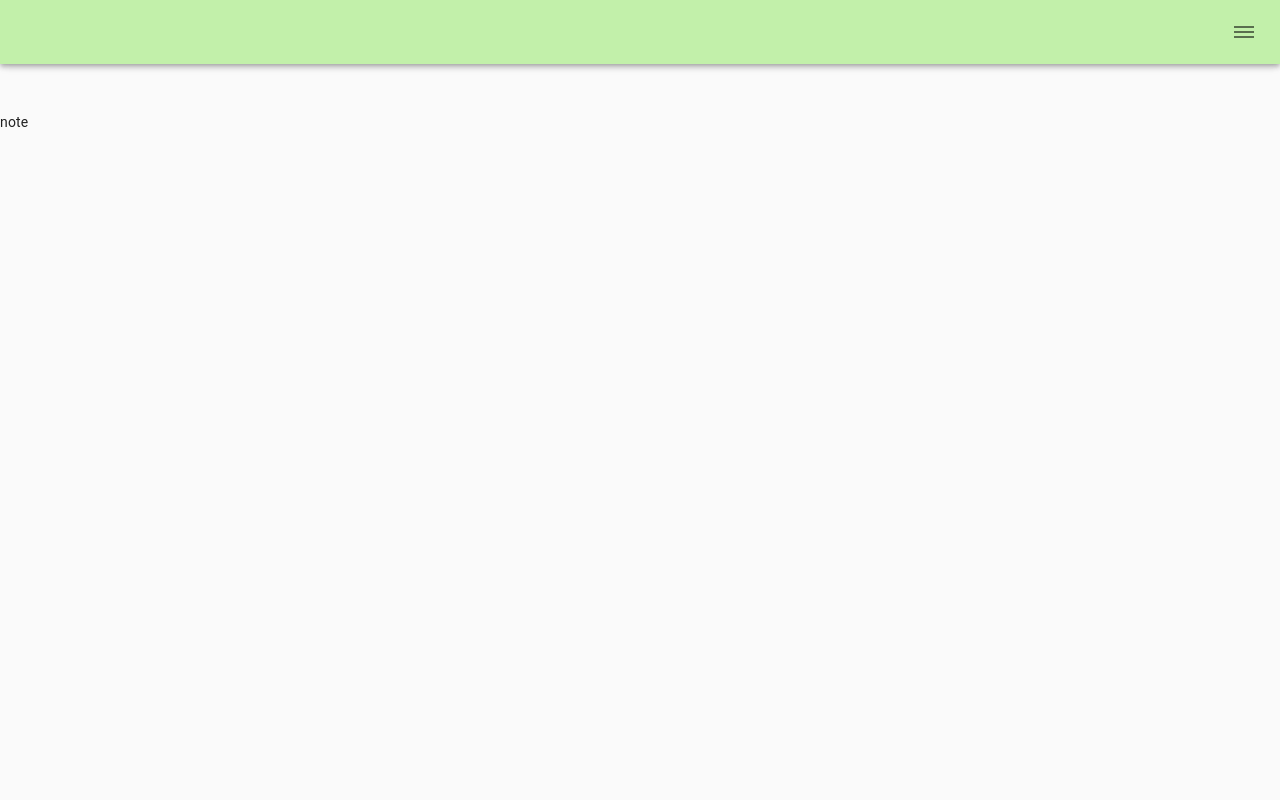
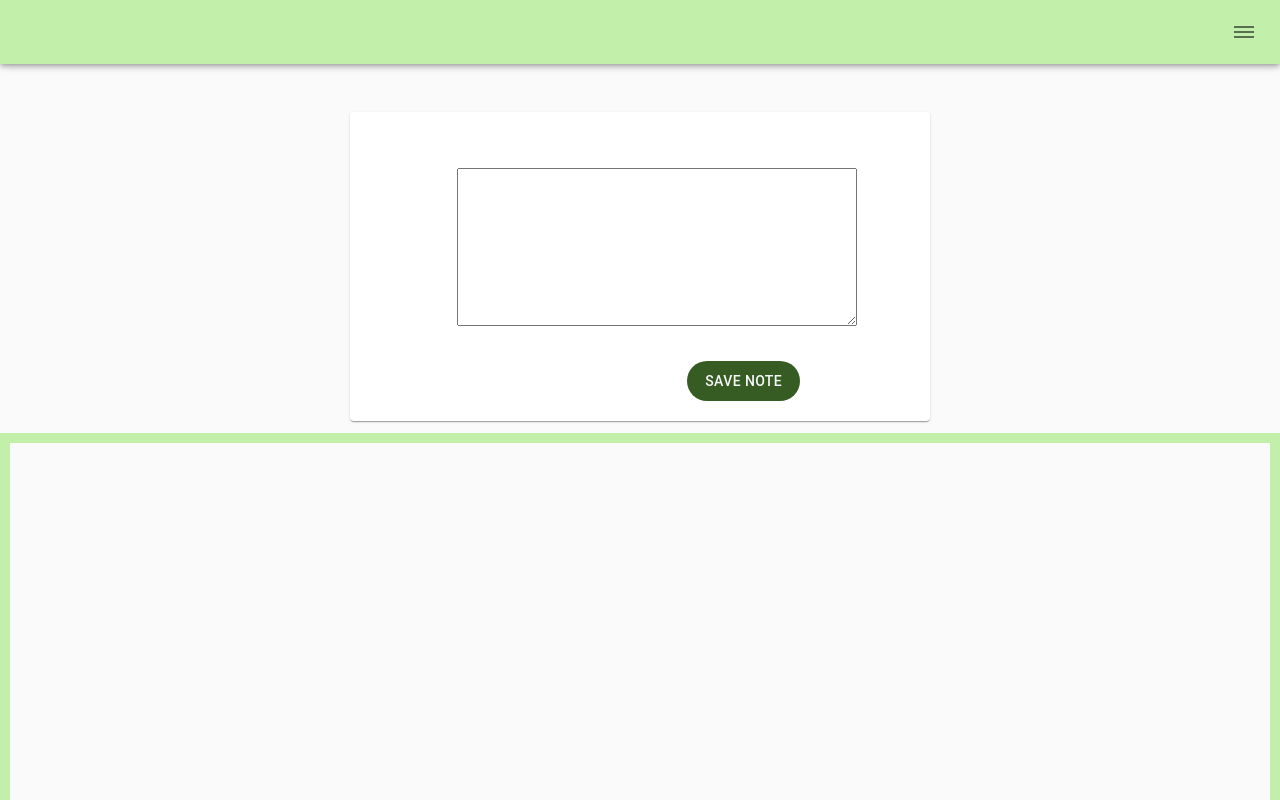
Before and after one commit to NilaSingh/Typescript-Mentality-Frontend, a React (Create React App) app in the folder demo-app/: page /my-notes in a window 1280 px wide. Shown: the top 800 px of the page. Built offline with nearby package versions, Linux system fonts and the light colour scheme.

Commit message:
notes page completed

```diff
--- a/demo-app/src/App.js
+++ b/demo-app/src/App.js
@@ -26,7 +26,7 @@ export default function App() {
 
 
   let isSignedIn = window.localStorage.getItem("token") in [null, ""]; //? false : true;
-  if (isSignedIn === false) {
+  if (isSignedIn === true) {
     console.log(window.localStorage.getItem("token"));
   return(
     <div>
@@ -68,6 +68,9 @@ export default function App() {
          <Route path='/register'>
            <Register />
          </Route>
+         <Route path='/my-notes'>
+          <Notes />
+        </Route>
          {/* <Route path="/saved-doctors">
            <SavedDoctors />
           </Route> */}
--- a/demo-app/src/components/AccountProfile.js
+++ b/demo-app/src/components/AccountProfile.js
@@ -1,7 +1,49 @@
-import React from "react";
+import React, { useEffect, useState } from "react";
+import { makeStyles } from "@material-ui/core";
+import "./Home.css"
+import Grid from '@material-ui/core/Grid';
+import Paper from '@material-ui/core/Paper';
+const useStyles = makeStyles((theme) => ({
+  root: {
+    flexGrow: 1,
+  },
+  paper: {
+    margin: 'auto',
+    maxWidth: 580,
+  },
+  image: {
+    width: 328,
+    height: 328,
+  },
+  img: {
+    margin: 'auto',
+    display: 'block',
+    maxHeight: '110%',
+    maxWidth: '180%',
+  },
 
-export default function AccountProfile(){
-    return(
-        <div>account profile</div>
-    )
+}));
+
+
+export default function Home(){
+  const classes = useStyles();
+  const [checked, setChecked] = useState(false);
+  useEffect(() => {
+    setChecked(true);
+  }, []);
+ return(
+    <div>
+    <Paper className={classes.paper}>
+        <Grid container spacing={2}>
+          <Grid item>
+            <Grid Item>
+                Username
+            </Grid>
+          </Grid>
+          <Grid item xs={12} sm container>
+          </Grid>
+        </Grid>
+      </Paper>
+      </div>
+  )
 }
--- a/demo-app/src/components/Home.js
+++ b/demo-app/src/components/Home.js
@@ -1,12 +1,8 @@
 import React, { useEffect, useState } from "react";
-import { Fade, Grow, makeStyles } from "@material-ui/core";
-import SearchIcon from "@material-ui/icons/Search";
+import { Fade, makeStyles } from "@material-ui/core";
 import "./Home.css"
-import { Route } from "react-router";
 import Grid from '@material-ui/core/Grid';
 import Paper from '@material-ui/core/Paper';
-import Typography from '@material-ui/core/Typography';
-import ButtonBase from '@material-ui/core/ButtonBase';
 const useStyles = makeStyles((theme) => ({
   root: {
     flexGrow: 1,
--- a/demo-app/src/components/Notes.js
+++ b/demo-app/src/components/Notes.js
@@ -1,7 +1,95 @@
 import React, { useEffect, useState } from "react";
+import { makeStyles } from "@material-ui/core";
+import "./Home.css"
+import Grid from '@material-ui/core/Grid';
+import Paper from '@material-ui/core/Paper';
+import { Button } from "@material-ui/core";
+import { useFormFields } from "../lib/customHooks";
+import ReactDOM from 'react-dom'
+const useStyles = makeStyles((theme) => ({
+  root: {
+    flexGrow: 1,
+  },
+  paper: {
+    margin: 'auto',
+    maxWidth: 580,
+    paddingTop:'5vw',
+    paddingLeft:'9vw'
+  },
+  image: {
+    width: 328,
+    height: 328,
+  },
+  img: {
+    margin: 'auto',
+    display: 'block',
+    maxHeight: '110%',
+    maxWidth: '180%',
+  },
+  notebtn: {
+    "&:hover": {
+      borderColor: "#375C23",
+      boxShadow: "0 1px 6px #adcaec",
+      backgroundColor: "#C2F0AA",
+      color: "#375C23"
+    },
+    color: "#f6f8f9",
+    background: "#375C23",
+    padding: "12px 18px",
+    fontSize: "14px",
+    lineHeight: "16px",
+    height: "auto",
+    borderWidth: "0",
+    borderRadius: "20px",
+    left:230,
+    top: 30,
+    marginBottom: 50,
+  },
+  text: {
+      width:'400px',
+      padding: '2vw'
+  },
+}));
 
-export default function SignIn(){
-    return(
-        <div>note </div>
-    )
+
+export default function Home(){
+  const classes = useStyles();
+  const [checked, setChecked] = useState(false);
+  useEffect(() => {
+    setChecked(true);
+  }, []);
+  const [note, setNote] = useFormFields({
+      content:""
+  })
+
+  const submitNote = e =>{
+      e.preventDefault()
+      let noted=JSON.stringify(note.content)
+      noted=noted.replace(/['"]+/g, '')
+      ReactDOM.render(
+        <div style={{whiteSpace:"pre-wrap"}}>{noted}</div>,document.getElementById('notes')
+      )
+  }
+
+ return(
+    <div>
+    <Paper className={classes.paper}>
+        <Grid container spacing={2}>
+        <form>
+          <Grid item>
+            <textarea name="content" defaultValue={note.content} onChange={setNote} rows='7' cols='230' className={classes.text}></textarea>
+          </Grid>
+          <Grid item xs={12} sm container>
+          </Grid>
+          <Button onClick={submitNote} className={classes.notebtn}>Save Note</Button>
+          </form>
+        </Grid>
+      </Paper><br/>
+      <div className='page-container'>
+        <Paper>
+            <Grid item id='notes'></Grid>
+        </Paper>
+      </div>
+      </div>
+  )
 }
--- a/demo-app/src/components/Search.js
+++ b/demo-app/src/components/Search.js
@@ -2,40 +2,9 @@ import React, {useState, useEffect } from "react";
 import { useFormFields} from "../lib/customHooks";
 import {
   makeStyles,
-  Box,
   Button,
-  Grid,
-  TextField,
-  Card,
-  TextareaAutosize,
-  Grow
 } from "@material-ui/core";
-import ReactDOM from 'react-dom'
 
-const businessStyles=makeStyles((theme)=>({
-  businessStyle:{
-    color: "white"
-  },
-}));
-
-const buttonStyles = makeStyles((theme) => ({
-  submitButton: {
-    "&:hover": {
-      borderColor: "#adcaec",
-      boxShadow: "0 1px 6px #adcaec",
-      backgroundColor: "#12417b",
-      color: "white",
-    },
-    color: "#f6f8f9",
-    background: "#2c63a6",
-    padding: "12px 18px",
-    fontSize: "14px",
-    lineHeight: "16px",
-    height: "auto",
-    borderWidth: "0",
-    borderRadius: "30px",
-  },
-}));
 
 const gridStyles = makeStyles({
   card: {
```
